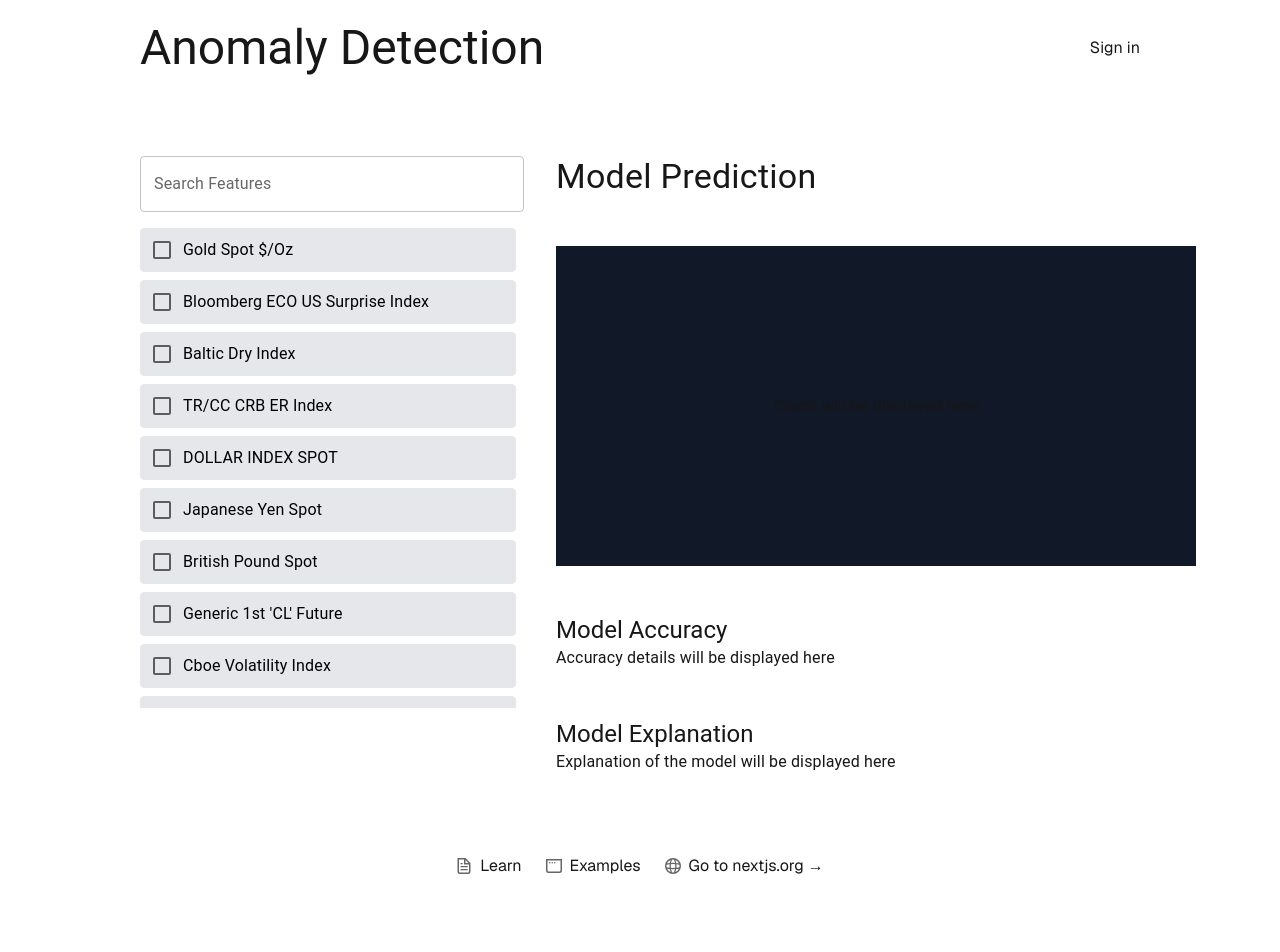
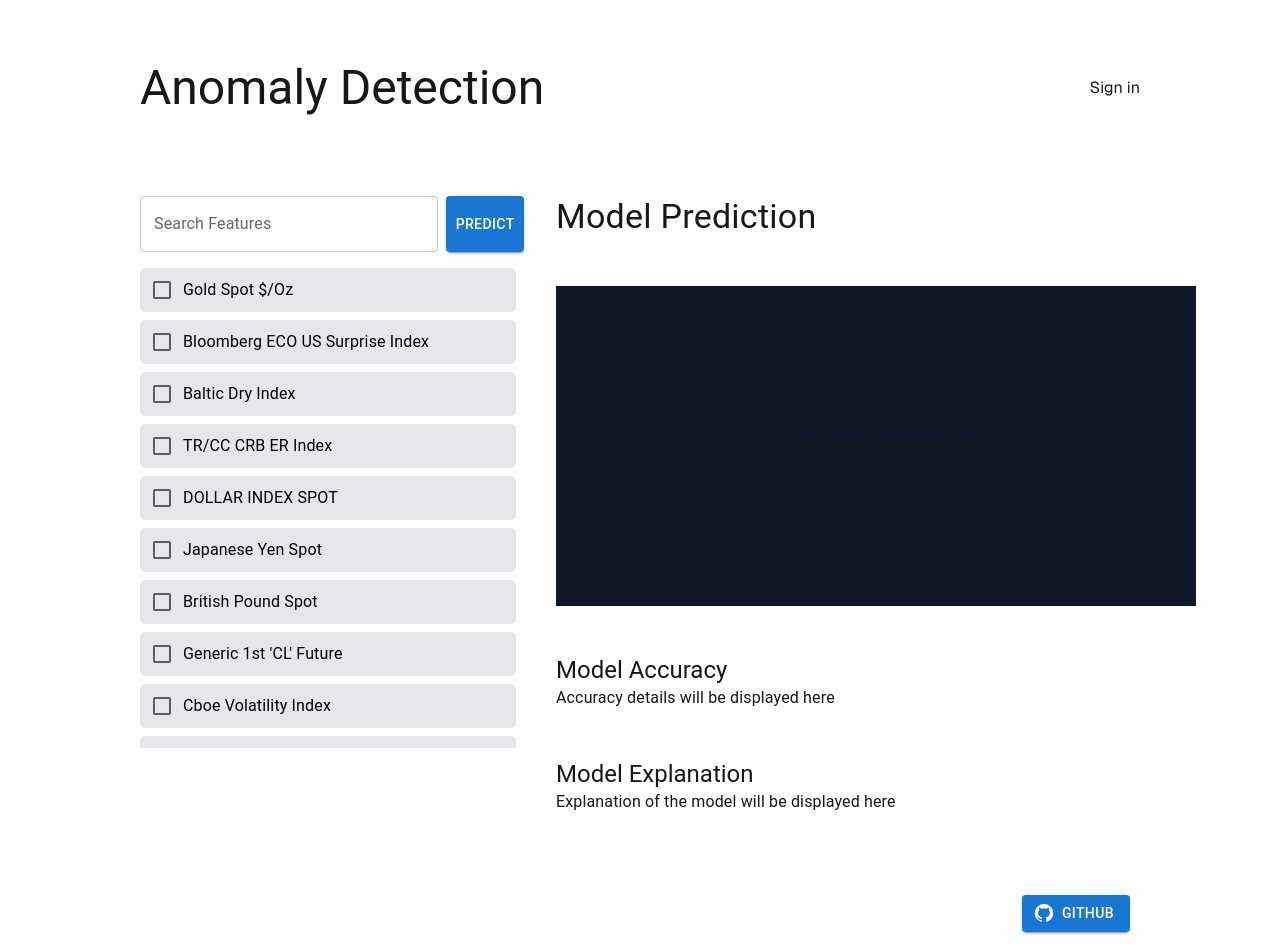
Before and after one commit to kevinhui98/Market-Anomaly-Detection, a Next.js app: page / in a window 1280 px wide. Shown: the top 952 px of the page. Before the commit the page ends 918 px from the top, so only its background shows below. Built offline with nearby package versions, Linux system fonts and the light colour scheme; no server answers.

Commit message:
adding github

```diff
--- a/package.json
+++ b/package.json
@@ -12,6 +12,7 @@
     "@clerk/nextjs": "^6.9.9",
     "@emotion/react": "^11.14.0",
     "@emotion/styled": "^11.14.0",
+    "@mui/icons-material": "^6.3.1",
     "@mui/material": "^6.3.1",
     "class-variance-authority": "^0.7.1",
     "clsx": "^2.1.1",
--- a/src/app/page.js
+++ b/src/app/page.js
@@ -1,8 +1,8 @@
 "use client"
-import { Box, FormGroup, Stack, FormControlLabel, Checkbox, Typography } from "@mui/material";
-import Image from "next/image";
+import { Box, FormGroup, Stack, FormControlLabel, Checkbox, Typography, Button, Divider } from "@mui/material";
 import { useState } from "react";
 import TextField from "@mui/material/TextField";
+import GitHubIcon from '@mui/icons-material/GitHub';
 import {
   SignInButton,
   SignedIn,
@@ -64,8 +64,8 @@ export default function Home() {
   );
 
   return (
-    <div className="grid items-center justify-items-center p-5 pb-10 max-h-full font-[family-name:var(--font-geist-sans)]">
-      <Stack display="flex" direction="row" justifyContent="space-between" width={"100%"} px={15} mb={10}>
+    <Box className="grid items-center justify-items-center p-5 pb-10 max-h-full font-[family-name:var(--font-geist-sans)]">
+      <Stack display="flex" direction="row" justifyContent="space-between" width={"100%"} px={15} mb={10} mt={5}>
         <Typography variant="h3">Anomaly Detection</Typography>
         <Box display="flex" justifyContent="center" alignItems="center">
           <SignedOut>
@@ -78,6 +78,7 @@ export default function Home() {
       </Stack>
       <Stack direction="row" spacing={4} width={'100%'} mb={10}>
         <Box pl={15} >
+          <Stack display={'flex'} flexDirection={'row'} gap={1}>
             <TextField
               label="Search Features"
               variant="outlined"
@@ -86,6 +87,8 @@ export default function Home() {
               value={searchTerm}
               className="bg-white border rounded"
             />
+            <Button variant="contained" color="primary">Predict</Button>
+          </Stack>
           <Stack height={'60vh'} overflow={'auto'} width={'30vw'} mt={2}>
             <FormGroup direction="row" className="flex flex-wrap gap-2"  >
               {filteredFeatures.map((feature, index) => (
@@ -119,53 +122,17 @@ export default function Home() {
           </Box>
         </Stack>
       </Stack>
-      <footer className="row-start-3 flex gap-6 flex-wrap items-center justify-center">
-        <a
-          className="flex items-center gap-2 hover:underline hover:underline-offset-4"
-          href="https://nextjs.org/learn?utm_source=create-next-app&utm_medium=appdir-template-tw&utm_campaign=create-next-app"
-          target="_blank"
-          rel="noopener noreferrer"
-        >
-          <Image
-            aria-hidden
-            src="/file.svg"
-            alt="File icon"
-            width={16}
-            height={16}
-          />
-          Learn
-        </a>
-        <a
-          className="flex items-center gap-2 hover:underline hover:underline-offset-4"
-          href="https://vercel.com/templates?framework=next.js&utm_source=create-next-app&utm_medium=appdir-template-tw&utm_campaign=create-next-app"
-          target="_blank"
-          rel="noopener noreferrer"
-        >
-          <Image
-            aria-hidden
-            src="/window.svg"
-            alt="Window icon"
-            width={16}
-            height={16}
-          />
-          Examples
-        </a>
-        <a
-          className="flex items-center gap-2 hover:underline hover:underline-offset-4"
-          href="https://nextjs.org?utm_source=create-next-app&utm_medium=appdir-template-tw&utm_campaign=create-next-app"
-          target="_blank"
-          rel="noopener noreferrer"
-        >
-          <Image
-            aria-hidden
-            src="/globe.svg"
-            alt="Globe icon"
-            width={16}
-            height={16}
-          />
-          Go to nextjs.org →
-        </a>
-      </footer>
-    </div >
+      <Divider orientation="horizontal" />
+      <Box display="flex" justifyContent="flex-end" alignItems="flex-end" sx={{ float: 'right' }} width={"100%"} px={15}>
+        <Button
+          sx={{ right: 10, bottom: 0 }}
+          variant="contained"
+          color="primary"
+          startIcon={<GitHubIcon />}
+          href="https://github.com/kevinhui98/Market-Anomaly-Detection"
+        > GitHub
+        </Button>
+      </Box>
+    </Box>
   );
 }
```
Also changed, not shown: 1 other file (tests, documents, lock files or other folders). Lines whose indentation alone changed are shown as unchanged.
